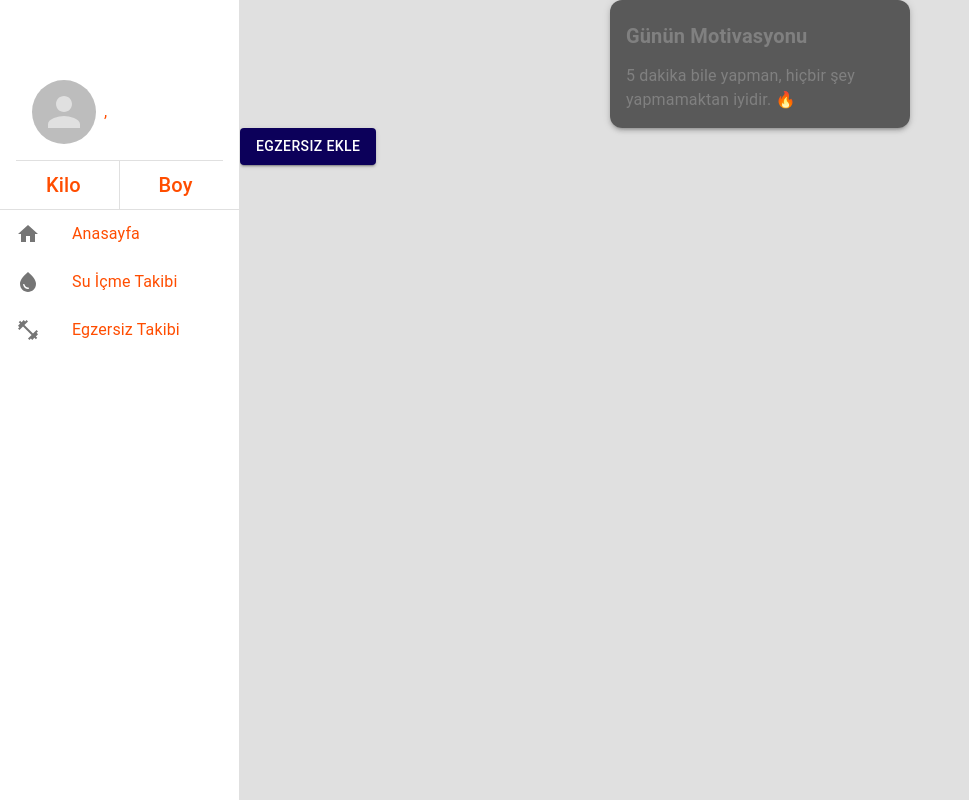
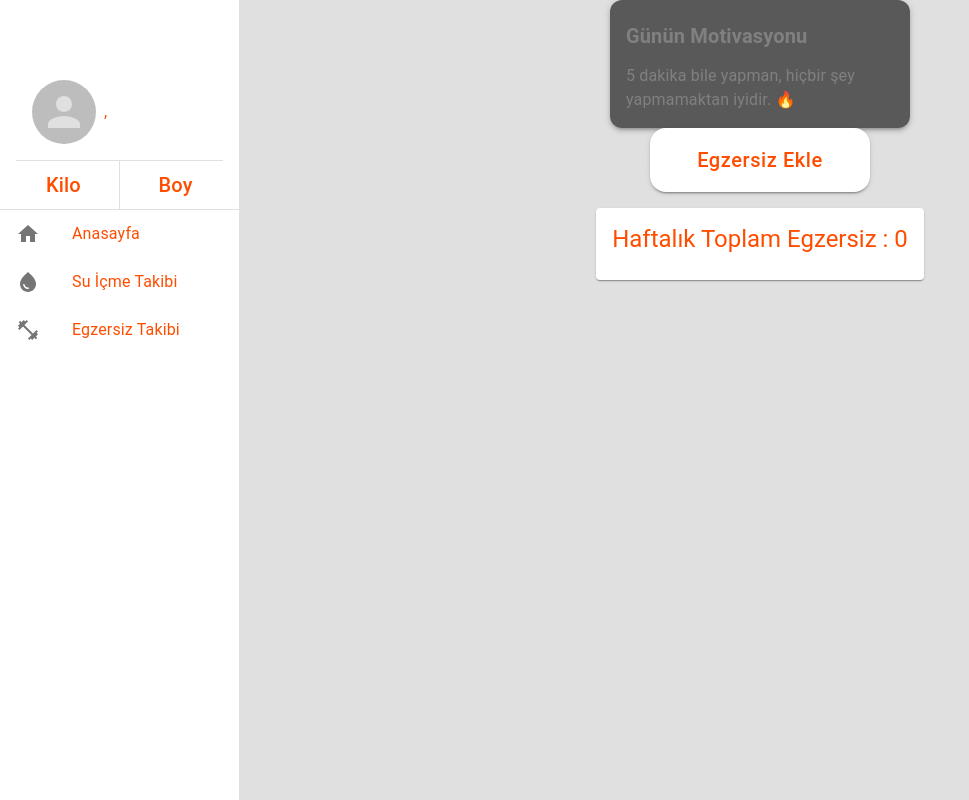
Before and after one commit to elifnurdemir/diet-tracker, a React (Vite) app: page /gym in a window 1280 px wide. Shown: the whole page, without its empty margins (0-969 px from the left). Built offline with nearby package versions, Linux system fonts and the light colour scheme; some icons are missing.

Commit message:
gym tracking update

```diff
--- /dev/null
+++ b/src/components/pages/gym-tracking/components/ExerciseButton.tsx
@@ -0,0 +1,55 @@
+import { Button, Stack } from "@mui/material";
+import { useState } from "react";
+import { ExerciseForm } from "./ExerciseForm";
+
+export const ExerciseButton = () => {
+  const [open, setOpen] = useState(false);
+
+  const handleClickOpen = () => setOpen(true);
+  const handleClose = () => setOpen(false);
+
+  const handleSubmit = (exercise: {
+    name: string;
+    duration: number;
+    date: string;
+    description: string;
+  }) => {
+    // önce mevcut veriyi çek
+    const existingData = localStorage.getItem("exercises");
+    const exercises = existingData ? JSON.parse(existingData) : [];
+
+    // yeni veriyi ekle
+    const updatedData = [...exercises, exercise];
+
+    // tekrar localStorage'a yaz
+    localStorage.setItem("exercises", JSON.stringify(updatedData));
+    window.dispatchEvent(new Event("storageUpdate"));
+
+    console.log("Egzersiz kaydedildi:", exercise);
+  };
+
+  return (
+    <Stack direction="row" alignItems="center" justifyContent="center" flex="1">
+      <Button
+        variant="contained"
+        onClick={handleClickOpen}
+        sx={{
+          fontSize: "1.25rem",
+          padding: "14px 36px",
+          borderRadius: "16px",
+          minWidth: "220px",
+          minHeight: "64px",
+          display: "flex",
+          alignItems: "center",
+          gap: 2,
+          backgroundColor: "background.paper",
+          color: "text.primary",
+          textTransform: "capitalize",
+        }}
+      >
+        Egzersiz Ekle
+      </Button>
+      <ExerciseForm open={open} onClose={handleClose} onSubmit={handleSubmit} />
+    </Stack>
+  );
+};
--- /dev/null
+++ b/src/components/pages/gym-tracking/components/ExerciseForm.tsx
@@ -0,0 +1,100 @@
+import React, { useState } from "react";
+import {
+  Dialog,
+  DialogTitle,
+  DialogContent,
+  DialogActions,
+  TextField,
+  Button,
+  Stack,
+} from "@mui/material";
+
+type ExerciseData = {
+  name: string;
+  duration: number;
+  date: string;
+  description: string;
+};
+
+type ExerciseFormProps = {
+  open: boolean;
+  onClose: () => void;
+  onSubmit: (exercise: ExerciseData) => void;
+};
+
+export const ExerciseForm: React.FC<ExerciseFormProps> = ({
+  open,
+  onClose,
+  onSubmit,
+}) => {
+  const [name, setName] = useState("");
+  const [duration, setDuration] = useState<number | "">("");
+  const [date, setDate] = useState("");
+  const [description, setDescription] = useState("");
+
+  const handleSubmit = () => {
+    if (name && duration && date) {
+      onSubmit({
+        name,
+        duration: Number(duration),
+        date,
+        description,
+      });
+      // reset
+      setName("");
+      setDuration("");
+      setDate("");
+      setDescription("");
+      onClose();
+    }
+  };
+
+  return (
+    <Dialog open={open} onClose={onClose}>
+      <DialogTitle>Yeni Egzersiz Ekle</DialogTitle>
+      <DialogContent>
+        <Stack spacing={2} mt={1}>
+          <TextField
+            label="Egzersiz Adı"
+            value={name}
+            onChange={(e) => setName(e.target.value)}
+            fullWidth
+          />
+          <TextField
+            label="Süre (dk)"
+            type="number"
+            value={duration}
+            onChange={(e) =>
+              setDuration(e.target.value === "" ? "" : Number(e.target.value))
+            }
+            fullWidth
+          />
+          <TextField
+            label="Tarih"
+            type="date"
+            value={date}
+            onChange={(e) => setDate(e.target.value)}
+            fullWidth
+            InputLabelProps={{ shrink: true }}
+          />
+          <TextField
+            label="Açıklama"
+            value={description}
+            onChange={(e) => setDescription(e.target.value)}
+            fullWidth
+            multiline
+            minRows={2}
+          />
+        </Stack>
+      </DialogContent>
+      <DialogActions>
+        <Button onClick={onClose} color="secondary">
+          İptal
+        </Button>
+        <Button onClick={handleSubmit} variant="contained" color="primary">
+          Ekle
+        </Button>
+      </DialogActions>
+    </Dialog>
+  );
+};
--- a/src/components/pages/gym-tracking/components/ExerciseSelectorButton.tsx
+++ /dev/null
@@ -1,17 +0,0 @@
-import { Button } from "@mui/material";
-
-// adım 1: prop tipi tanımla
-interface ExerciseSelectorButtonProps {
-  onClick?: () => void;
-}
-
-// adım 2: prop'u parametre olarak al
-export const ExerciseSelectorButton = ({
-  onClick,
-}: ExerciseSelectorButtonProps) => {
-  return (
-    <Button variant="contained" onClick={onClick}>
-      Egzersiz Ekle
-    </Button>
-  );
-};
--- /dev/null
+++ b/src/components/pages/gym-tracking/components/ExerciseTotal.tsx
@@ -0,0 +1,51 @@
+import React, { useState, useEffect } from "react";
+import {
+  Card,
+  CardActionArea,
+  CardContent,
+  Stack,
+  Typography,
+} from "@mui/material";
+
+export const ExerciseTotal = () => {
+  const [weeklyCount, setWeeklyCount] = useState(0);
+
+  useEffect(() => {
+    const updateCount = () => {
+      // localStorage'dan güncel veriyi çek
+      const stored = localStorage.getItem("exercises");
+      const exercises = stored ? JSON.parse(stored) : [];
+
+      const today = new Date();
+      const firstDayOfWeek = new Date(today);
+      firstDayOfWeek.setDate(today.getDate() - today.getDay());
+
+      const count = exercises.filter((ex: { date: string }) => {
+        const exDate = new Date(ex.date);
+        return exDate >= firstDayOfWeek && exDate <= today;
+      }).length;
+
+      setWeeklyCount(count);
+    };
+
+    updateCount(); // component açılır açılmaz yükle
+
+    window.addEventListener("storageUpdate", updateCount);
+
+    return () => window.removeEventListener("storageUpdate", updateCount);
+  }, []);
+
+  return (
+    <Stack mt={2} justifyContent={"center"} alignItems={"center"}>
+      <Card sx={{ maxWidth: 345 }}>
+        <CardActionArea>
+          <CardContent>
+            <Typography gutterBottom variant="h5" component="div">
+              Haftalık Toplam Egzersiz : {weeklyCount}
+            </Typography>
+          </CardContent>
+        </CardActionArea>
+      </Card>
+    </Stack>
+  );
+};
--- a/src/components/pages/gym-tracking/components/MotivationCard.tsx
+++ b/src/components/pages/gym-tracking/components/MotivationCard.tsx
@@ -1,7 +1,6 @@
 // MotivasyonCard.tsx
 import { useEffect, useState } from "react";
 import { Card, Typography, Box, IconButton } from "@mui/material";
-import AutoAwesomeIcon from "@mui/icons-material/AutoAwesome";
 import RefreshIcon from "@mui/icons-material/Refresh";
 
 const quotes = [
@@ -46,7 +45,7 @@ export default function MotivationCard() {
           onClick={getRandomQuote}
           aria-label="yenile"
           size="medium"
-          sx={{ ml: "auto", color: "gray" }}
+          sx={{ ml: "auto" }}
         >
           <RefreshIcon />
         </IconButton>
--- a/src/components/pages/gym-tracking/components/header/GymHeader.tsx
+++ b/src/components/pages/gym-tracking/components/header/GymHeader.tsx
@@ -1,12 +1,12 @@
-import { useEffect, useState } from "react";
+import { useEffect } from "react";
 import { Box } from "@mui/material";
 import { useThemeContext } from "../../../../../ThemeContext";
-import { ExerciseSelectorButton } from "../ExerciseSelectorButton";
+import { ExerciseButton } from "../ExerciseButton";
 import MotivationCard from "../MotivationCard";
+import { ExerciseTotal } from "../ExerciseTotal";
 
 export const GymHeader = () => {
   const { setTheme } = useThemeContext();
-  const [isFormOpen, setIsFormOpen] = useState(false);
 
   useEffect(() => {
     setTheme("red");
@@ -15,7 +15,8 @@ export const GymHeader = () => {
   return (
     <Box>
       <MotivationCard />
-      <ExerciseSelectorButton onClick={() => setIsFormOpen(!isFormOpen)} />
+      <ExerciseButton />
+      <ExerciseTotal />
     </Box>
   );
 };
```
